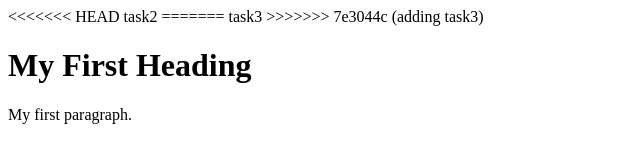
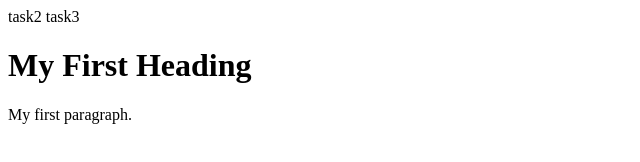
Before and after one commit to manoelnunesborba/tp-devops, a plain HTML site: page index.html in a window 1280 px wide. Shown: the whole page, without its empty margins (0-640 px from the left). Drawn offline with Linux system fonts and the light colour scheme.

Commit message:
adding main

```diff
--- a/index.html
+++ b/index.html
@@ -1,11 +1,8 @@
 <!DOCTYPE html>
 <html>
 <body>
-<<<<<<< HEAD
 task2
-=======
 task3
->>>>>>> 7e3044c (adding task3)
 <h1>My First Heading</h1>
 <p>My first paragraph.</p>
 
```
